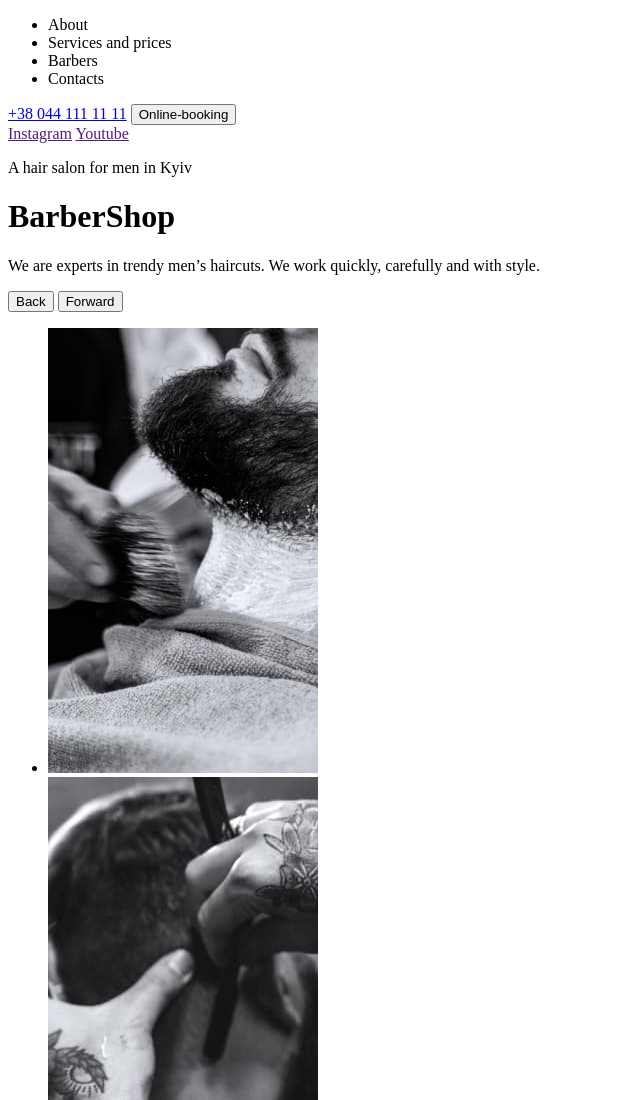
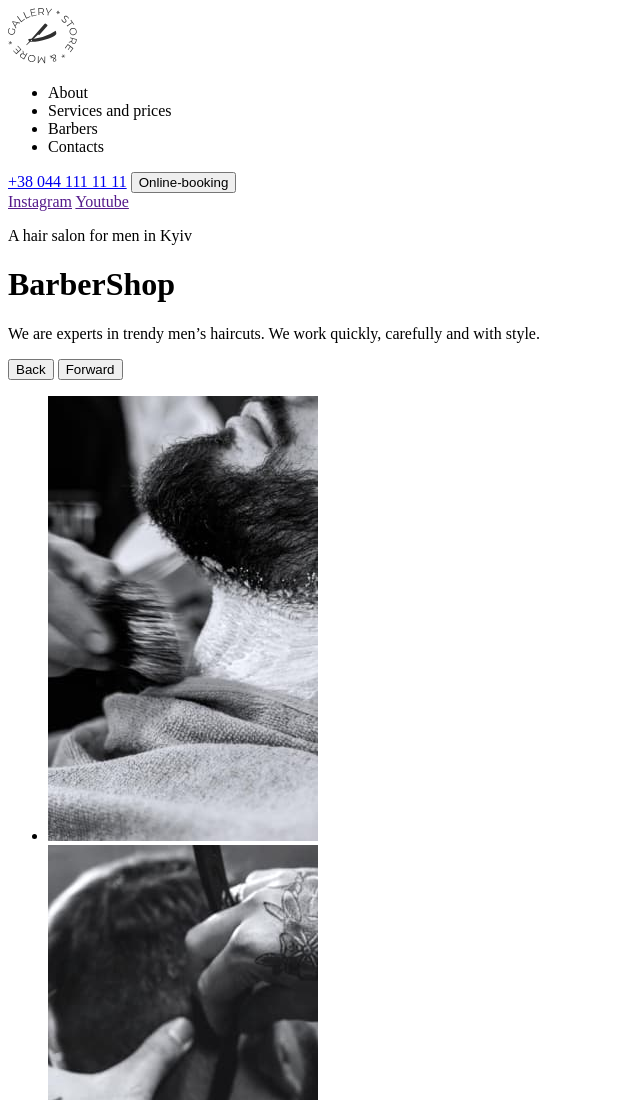
Before and after one commit to Natalucia777/fson-74-on-natali, a plain HTML site: page index.html in a window 1280 px wide. Shown: the top 1100 px of the page, without its empty margins (0-640 px from the left). Drawn offline with Linux system fonts and the light colour scheme.

Commit message:
Update index.html

```diff
--- a/index.html
+++ b/index.html
@@ -8,7 +8,9 @@
 </head>
 <body>
   <header>
-<a href="./img/logo-barbershop.svg"></a>
+<a href="#">
+	<img src="./img/logo-barbershop.svg" alt="Logo">
+</a>
 <ul>
   <li>About</li>
   <li>Services and prices</li>
```
